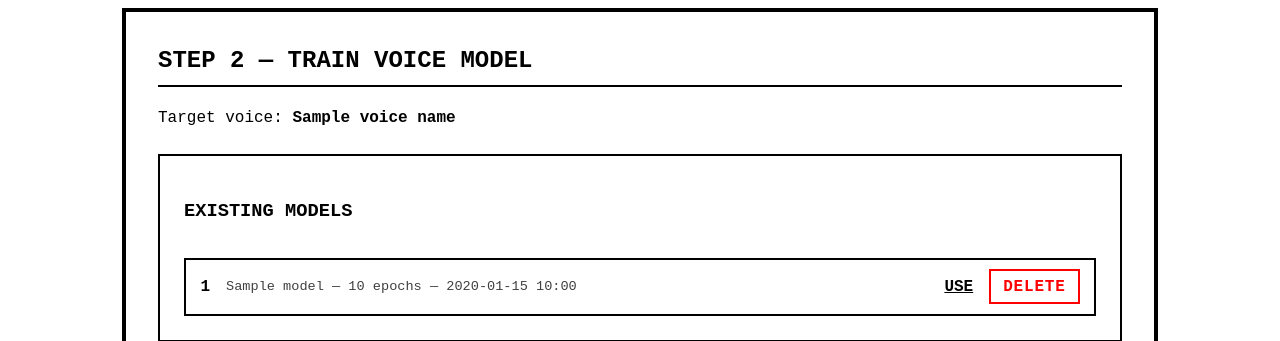
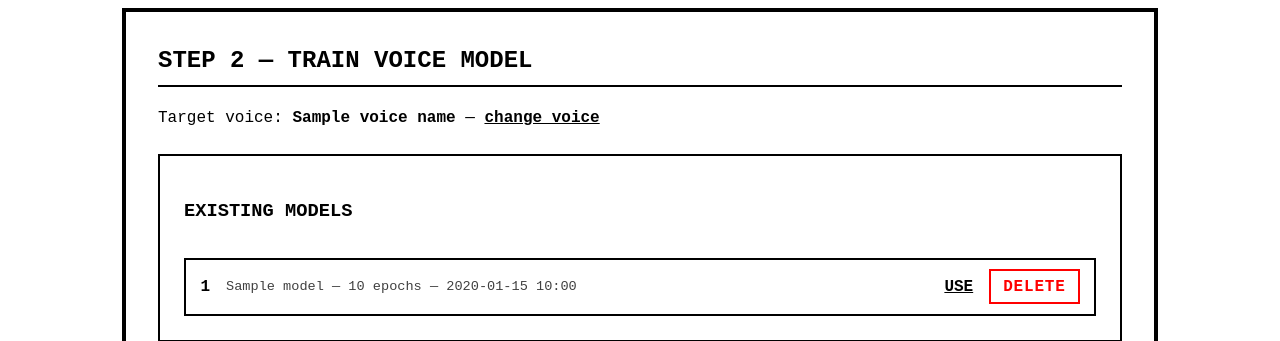
Before and after one commit to Epersonf/one-man-dubbing, a FastAPI app: template src/webui/templates/step2_training.html in a window 1280 px wide. Shown: the part 121-462 px from the top of the page. Run offline with FastAPI, Linux system fonts and the light colour scheme; the template is opened without the code that fills it: most values are stand-ins (such as "Sample title", 1, 10 or a date in 2020); parts of the project's set-up code (start-up, migrations or seed data) failed here and were passed over.

Commit message:
switch steps

```diff
--- a/src/webui/routes_step2.py
+++ b/src/webui/routes_step2.py
@@ -21,14 +21,15 @@ _voice_service = ReferenceVoiceService()
 
 
 @router.get("/")
-async def show_step2(request: Request, voice_name: str):
+async def show_step2(request: Request, voice_name: str | None = None):
     return templates.TemplateResponse(
         request,
         "step2_training.html",
         {
+            "voices": _voice_service.list_voices(),
             "voice_name": voice_name,
             "engines": _service.list_available_engines(),
-            "models": _service.list_models(voice_name),
+            "models": _service.list_models(voice_name) if voice_name else [],
         },
     )
 
--- a/src/webui/static/style_brutalist.css
+++ b/src/webui/static/style_brutalist.css
@@ -45,6 +45,20 @@ body {
     border: 2px solid var(--color-black);
     padding: 0.25rem 0.75rem;
     font-weight: bold;
+    text-decoration: none;
+    display: inline-block;
+    cursor: pointer;
+}
+
+.step-tag:hover {
+    background: var(--color-black);
+    color: var(--color-white);
+}
+
+.step-tag.active {
+    background: var(--color-accent);
+    color: var(--color-white);
+    border-color: var(--color-accent);
 }
 
 main {
--- a/src/webui/templates/base.html
+++ b/src/webui/templates/base.html
@@ -10,9 +10,9 @@
     <header class="site-header">
         <h1>ONEMANDUBBING</h1>
         <nav class="step-nav">
-            <span class="step-tag">01 REFERENCE</span>
-            <span class="step-tag">02 TRAINING</span>
-            <span class="step-tag">03 DUBBING</span>
+            <a class="step-tag{% if request.url.path.startswith('/step1') %} active{% endif %}" href="/step1/">01 REFERENCE</a>
+            <a class="step-tag{% if request.url.path.startswith('/step2') %} active{% endif %}" href="/step2/{% if voice_name %}?voice_name={{ voice_name }}{% endif %}">02 TRAINING</a>
+            <a class="step-tag{% if request.url.path.startswith('/step3') %} active{% endif %}" href="/step3/{% if voice_name %}?voice_name={{ voice_name }}{% endif %}">03 DUBBING</a>
         </nav>
     </header>
     <main>
--- a/src/webui/templates/step2_training.html
+++ b/src/webui/templates/step2_training.html
@@ -3,7 +3,28 @@
 {% block content %}
 <section class="panel">
     <h2>STEP 2 — TRAIN VOICE MODEL</h2>
-    <p>Target voice: <strong>{{ voice_name }}</strong></p>
+
+    {% if not voice_name %}
+    <div class="panel-block">
+        <h3>CHOOSE A VOICE</h3>
+        {% if voices %}
+        <form method="get" action="/step2/">
+            <label>Voice
+                <select name="voice_name">
+                    {% for voice in voices %}
+                    <option value="{{ voice.name }}">{{ voice.name }}</option>
+                    {% endfor %}
+                </select>
+            </label>
+            <button type="submit">SELECT</button>
+        </form>
+        {% else %}
+        <p>No voices yet.</p>
+        <a href="/step1/">GO CREATE A VOICE</a>
+        {% endif %}
+    </div>
+    {% else %}
+    <p>Target voice: <strong>{{ voice_name }}</strong> — <a href="/step2/">change voice</a></p>
 
     {% if models %}
     <div class="panel-block">
@@ -46,5 +67,6 @@
         <pre id="progress-log" class="log-panel"></pre>
         <a id="continue-link" href="/step3/?voice_name={{ voice_name }}" hidden>CONTINUE TO STEP 3</a>
     </div>
+    {% endif %}
 </section>
 {% endblock %}
```
